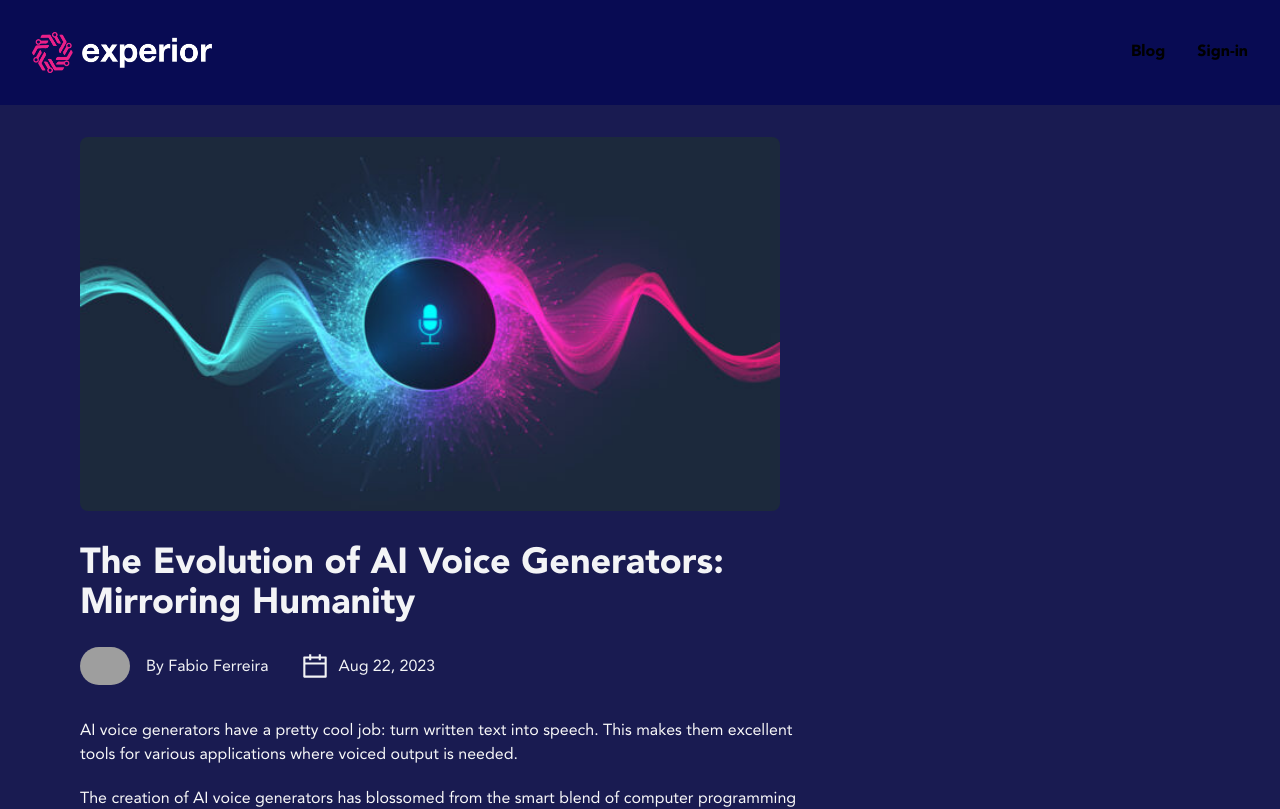
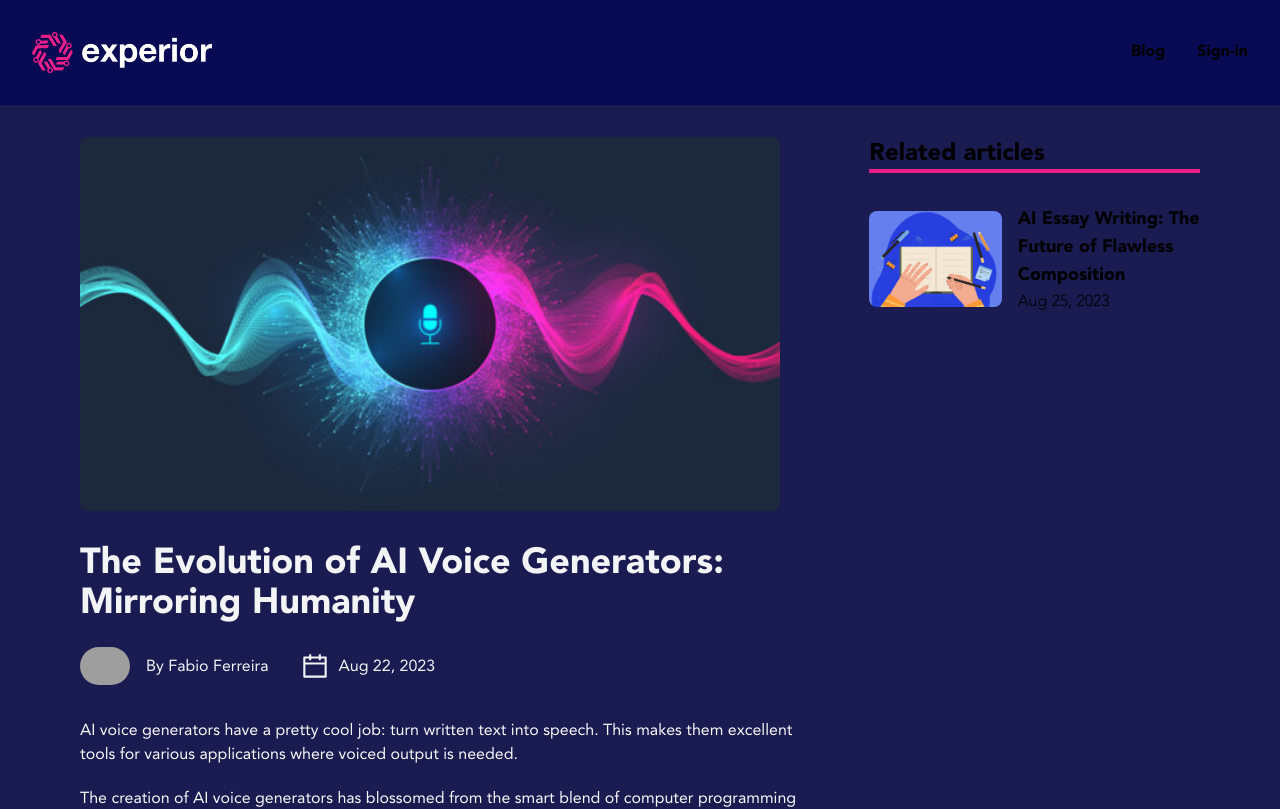
Before and after one commit to fabioferreira3/experior-website, a Next.js app: page /blog/the-evolution-of-ai-voice-generators in a window 1280 px wide. Shown: the top 809 px of the page. Built offline with nearby package versions, Linux system fonts and the light colour scheme; no server answers; grey boxes are pictures that could not be loaded.

Commit message:
related articles

```diff
--- a/src/assets/blog.css
+++ b/src/assets/blog.css
@@ -1,4 +1,4 @@
-a {
+a.styled {
   text-decoration: underline;
   font-weight: bold;
 }
--- /dev/null
+++ b/src/components/Blog/BlogLayout.tsx
@@ -0,0 +1,19 @@
+import MainLayout from "../MainLayout";
+import PostView from "./PostView";
+
+export default function BlogLayout({ post, relatedPosts, children }: any) {
+  return (
+    <MainLayout>
+      <PostView
+        date={post.date}
+        title={post.title}
+        metaDescription={post.description}
+        author="Fabio Ferreira"
+        heroImg={`/imgs/${post.heroImg}`}
+        relatedPosts={relatedPosts}
+      >
+        {children}
+      </PostView>
+    </MainLayout>
+  );
+}
--- a/src/components/Blog/PostView.tsx
+++ b/src/components/Blog/PostView.tsx
@@ -21,6 +21,7 @@ export default function PostView({
   heroImg,
   author,
   children,
+  relatedPosts,
 }: any) {
   const { pathname } = useRouter();
 
@@ -145,9 +146,9 @@ export default function PostView({
             </div>
           </div>
         </div>
-        {/* <div className="p-8">
-          <Related />
-        </div> */}
+        <div className="p-8">
+          <Related posts={relatedPosts} />
+        </div>
       </div>
     </>
   );
--- a/src/components/Blog/Related.tsx
+++ b/src/components/Blog/Related.tsx
@@ -1,42 +1,39 @@
 import Image from "next/image";
 
-export default function Related() {
+import Link from "next/link";
+
+import { BlogPostType } from "@/utils/blog-posts";
+
+export default function Related({ posts }: { posts: BlogPostType[] }) {
   return (
     <>
       <div className="text-2xl font-bold border-b-4 border-secondary">
         Related articles
       </div>
       <div className="flex flex-col gap-8 mt-8">
-        <div className="flex gap-4 items-center">
-          <div>
-            <Image
-              alt=""
-              className="rounded-lg"
-              width={90}
-              height={90}
-              src="https://media.licdn.com/dms/image/D4D03AQGq8FKWQjQm3g/profile-displayphoto-shrink_400_400/0/1673667166925?e=1698278400&v=beta&t=wAsp7Sd_wEYl5CC4XviQHuOnUlWcJnnRzzSSIvaI35s"
-            />
-          </div>
-          <div className="flex flex-col">
-            <div className="text-xl font-bold">title</div>
-            <div className="font-thin">July 12, 2023</div>
-          </div>
-        </div>
-        <div className="flex gap-4 items-center">
-          <div>
-            <Image
-              alt=""
-              className="rounded-lg"
-              width={90}
-              height={90}
-              src="https://media.licdn.com/dms/image/D4D03AQGq8FKWQjQm3g/profile-displayphoto-shrink_400_400/0/1673667166925?e=1698278400&v=beta&t=wAsp7Sd_wEYl5CC4XviQHuOnUlWcJnnRzzSSIvaI35s"
-            />
-          </div>
-          <div className="flex flex-col">
-            <div className="text-xl font-bold">title</div>
-            <div className="font-thin">July 12, 2023</div>
-          </div>
-        </div>
+        {posts.map((post) => {
+          return (
+            <Link
+              href={`/blog/${post.slug}`}
+              key={post.id}
+              className="flex gap-4 items-center"
+            >
+              <div className="w-40 h-24 overflow-hidden relative">
+                <Image
+                  alt={post.title}
+                  className="rounded-lg"
+                  fill={true}
+                  objectFit="cover"
+                  src={`/imgs/${post.heroImg}`}
+                />
+              </div>
+              <div className="w-2/3 flex flex-col">
+                <div className="text-lg font-bold">{post.title}</div>
+                <div className="font-thin">{post.date}</div>
+              </div>
+            </Link>
+          );
+        })}
       </div>
     </>
   );
--- a/src/pages/blog/ai-essay-writing-the-future-of-flawless-composition.tsx
+++ b/src/pages/blog/ai-essay-writing-the-future-of-flawless-composition.tsx
@@ -1,7 +1,8 @@
 import type { ReactElement } from "react";
-import PostView from "@/components/Blog/PostView";
-import MainLayout from "@/components/MainLayout";
 import Link from "next/link";
+
+import { BlogPostType, getBlogPost } from "@/utils/blog-posts";
+import BlogLayout from "@/components/Blog/BlogLayout";
 
 const Page = () => {
   return (
@@ -177,6 +178,7 @@ const Page = () => {
       <p>
         You may also check these{" "}
         <Link
+          className="styled"
           target="_blank"
           href="https://www.indeed.com/career-advice/career-development/essay-writing-tips"
         >
@@ -267,18 +269,12 @@ const Page = () => {
   );
 };
 Page.getLayout = function getLayout(page: ReactElement) {
+  const post = getBlogPost("ai_essay_writing") as BlogPostType;
+  const relatedPosts = [getBlogPost("ai_voice_generator")];
   return (
-    <MainLayout>
-      <PostView
-        date="Aug 25, 2023"
-        title="AI Essay Writing: The Future of Flawless Composition"
-        metaDescription="Discover what is an essay and explore the potential of AI essay writing: merging human creativity with advanced technology for unparalleled compositions"
-        author="Fabio Ferreira"
-        heroImg="/imgs/essay.png"
-      >
-        {page}
-      </PostView>
-    </MainLayout>
+    <BlogLayout post={post} relatedPosts={relatedPosts}>
+      {page}
+    </BlogLayout>
   );
 };
 
--- a/src/pages/blog/the-evolution-of-ai-voice-generators.tsx
+++ b/src/pages/blog/the-evolution-of-ai-voice-generators.tsx
@@ -1,7 +1,8 @@
 import type { ReactElement } from "react";
-import PostView from "@/components/Blog/PostView";
-import MainLayout from "@/components/MainLayout";
 import Link from "next/link";
+
+import BlogLayout from "@/components/Blog/BlogLayout";
+import { BlogPostType, getBlogPost } from "@/utils/blog-posts";
 
 const Page = () => {
   return (
@@ -260,18 +261,12 @@ const Page = () => {
 };
 
 Page.getLayout = function getLayout(page: ReactElement) {
+  const post = getBlogPost("ai_voice_generator") as BlogPostType;
+  const relatedPosts = [getBlogPost("ai_essay_writing")];
   return (
-    <MainLayout>
-      <PostView
-        date="Aug 22, 2023"
-        title="The Evolution of AI Voice Generators: Mirroring Humanity"
-        metaDescription="Discover the evolution of AI voice generators - from robotic to human-like quality. Experience Experior's neural voice solution."
-        author="Fabio Ferreira"
-        heroImg="/imgs/ai-voice-generator.jpg"
-      >
-        {page}
-      </PostView>
-    </MainLayout>
+    <BlogLayout post={post} relatedPosts={relatedPosts}>
+      {page}
+    </BlogLayout>
   );
 };
 
--- /dev/null
+++ b/src/utils/blog-posts.ts
@@ -0,0 +1,36 @@
+export interface BlogPostType {
+  id: number;
+  title: string;
+  short_name: string;
+  description: string;
+  slug: string;
+  heroImg: string;
+  date: string;
+}
+
+export const blogPosts = [
+  {
+    id: 1,
+    title: "The Evolution of AI Voice Generators: Mirroring Humanity",
+    short_name: "ai_voice_generator",
+    description:
+      "Discover the evolution of AI voice generators - from robotic to human-like quality. Experience Experior's neural voice solution.",
+    slug: "the-evolution-of-ai-voice-generators",
+    heroImg: "ai-voice-generator.jpg",
+    date: "Aug 22, 2023",
+  },
+  {
+    id: 2,
+    title: "AI Essay Writing: The Future of Flawless Composition",
+    short_name: "ai_essay_writing",
+    description:
+      "Discover what is an essay and explore the potential of AI essay writing: merging human creativity with advanced technology for unparalleled compositions",
+    slug: "ai-essay-writing-the-future-of-flawless-composition",
+    heroImg: "essay.png",
+    date: "Aug 25, 2023",
+  },
+] as BlogPostType[];
+
+export const getBlogPost = (shortName: string) => {
+  return blogPosts.find((post) => post.short_name === shortName);
+};
```
